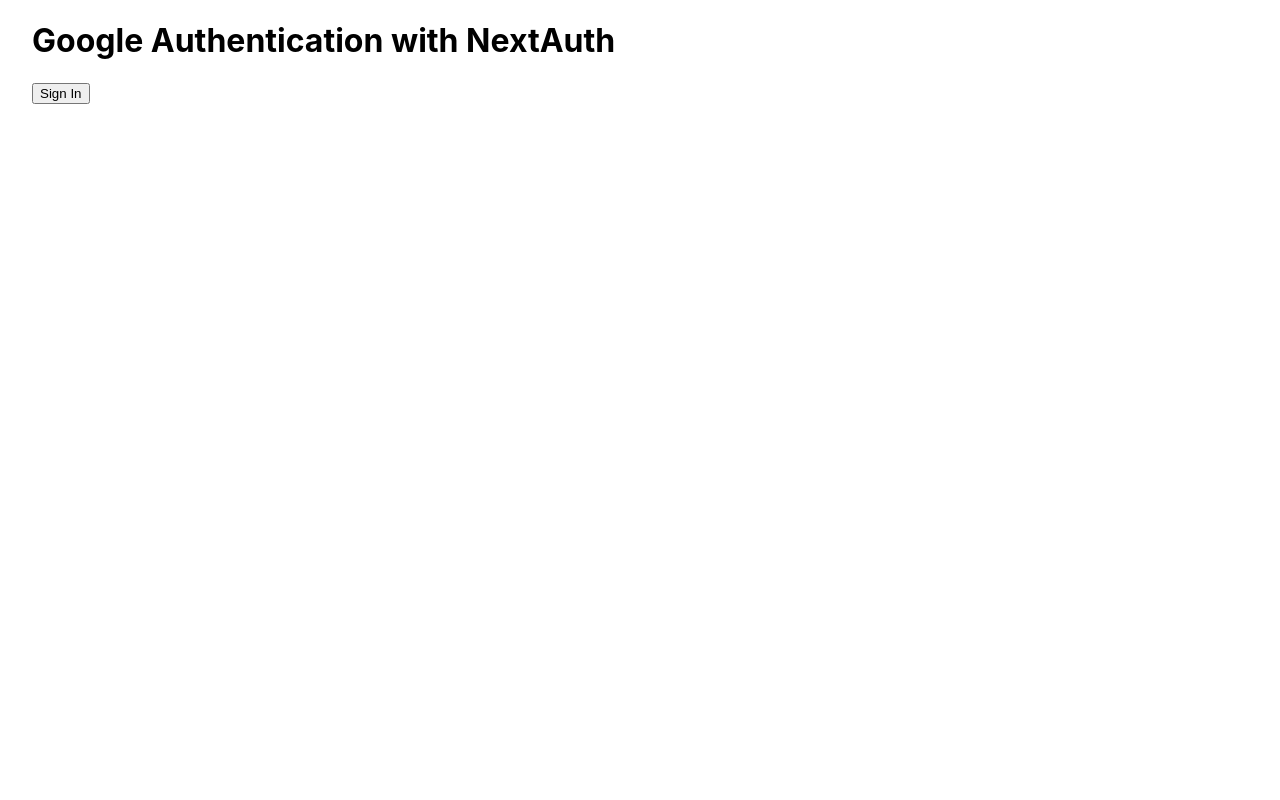
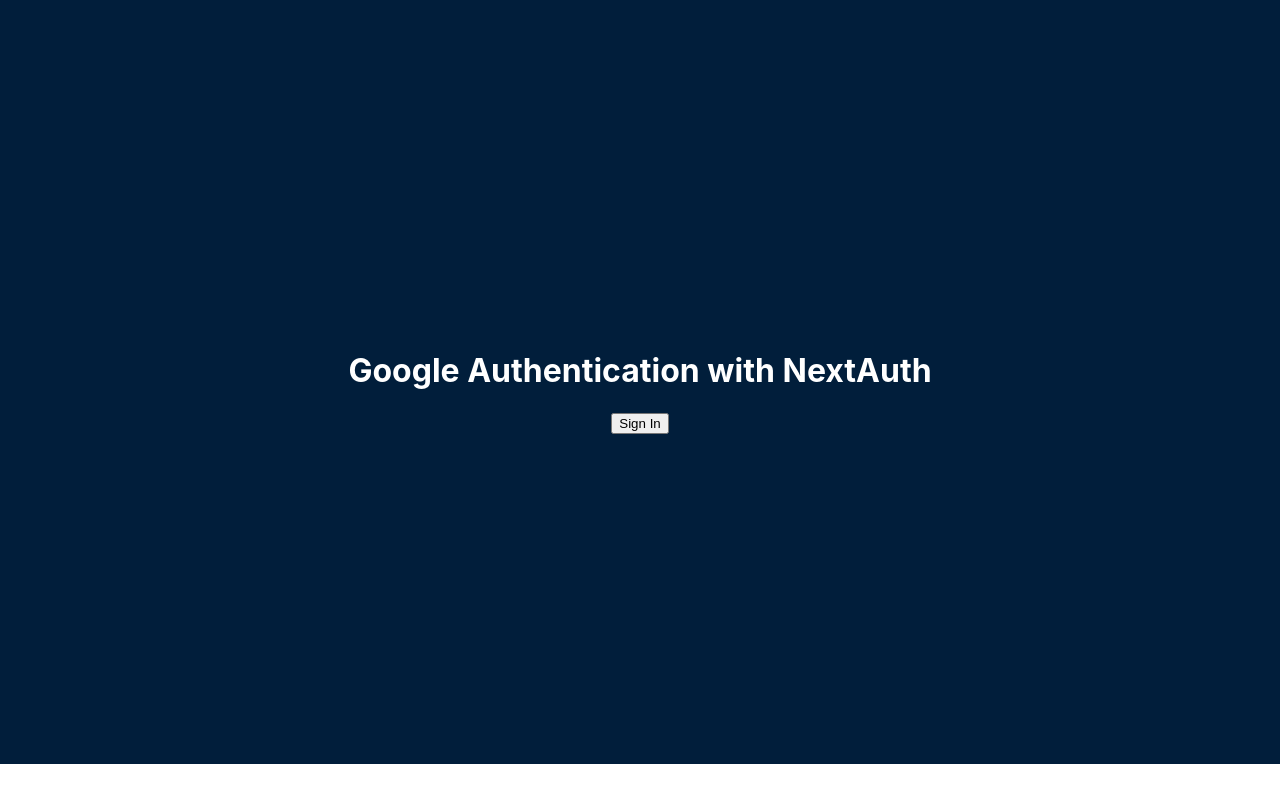
Before and after one commit to RajdevKapoor/Stay.in, a Next.js app in the folder stay-in/next-google-auth/: page / in a window 1280 px wide. Built offline with nearby package versions, Linux system fonts and the light colour scheme; no server answers.

Commit message:
Updated UI of admin panel to match user panel

```diff
--- a/stay-in/next-google-auth/styles/Home.module.css
+++ b/stay-in/next-google-auth/styles/Home.module.css
@@ -1,6 +1,11 @@
 .container {
-  padding: 0 2rem;
+  text-align: center;
+  padding: 330px 0;
+  background-color: #011e3b;
+  color: white;
 }
+
+
 
 .main {
   min-height: 100vh;
@@ -16,7 +21,7 @@
   display: flex;
   flex: 1;
   padding: 2rem 0;
-  border-top: 1px solid #eaeaea;
+  border-top: 1px solid #011e3b;
   justify-content: center;
   align-items: center;
 }
@@ -57,7 +62,7 @@
 }
 
 .code {
-  background: #fafafa;
+  background: #011e3b;
   border-radius: 5px;
   padding: 0.75rem;
   font-size: 1.1rem;
@@ -79,7 +84,7 @@
   text-align: left;
   color: inherit;
   text-decoration: none;
-  border: 1px solid #eaeaea;
+  border: 1px solid #011e3b;
   border-radius: 10px;
   transition: color 0.15s ease, border-color 0.15s ease;
   max-width: 300px;
--- a/stay-in/next-google-auth/styles/globals.css
+++ b/stay-in/next-google-auth/styles/globals.css
@@ -1,5 +1,6 @@
 html,
 body {
+
   padding: 0;
   margin: 0;
   font-family: -apple-system, BlinkMacSystemFont, Segoe UI, Roboto, Oxygen,
```
